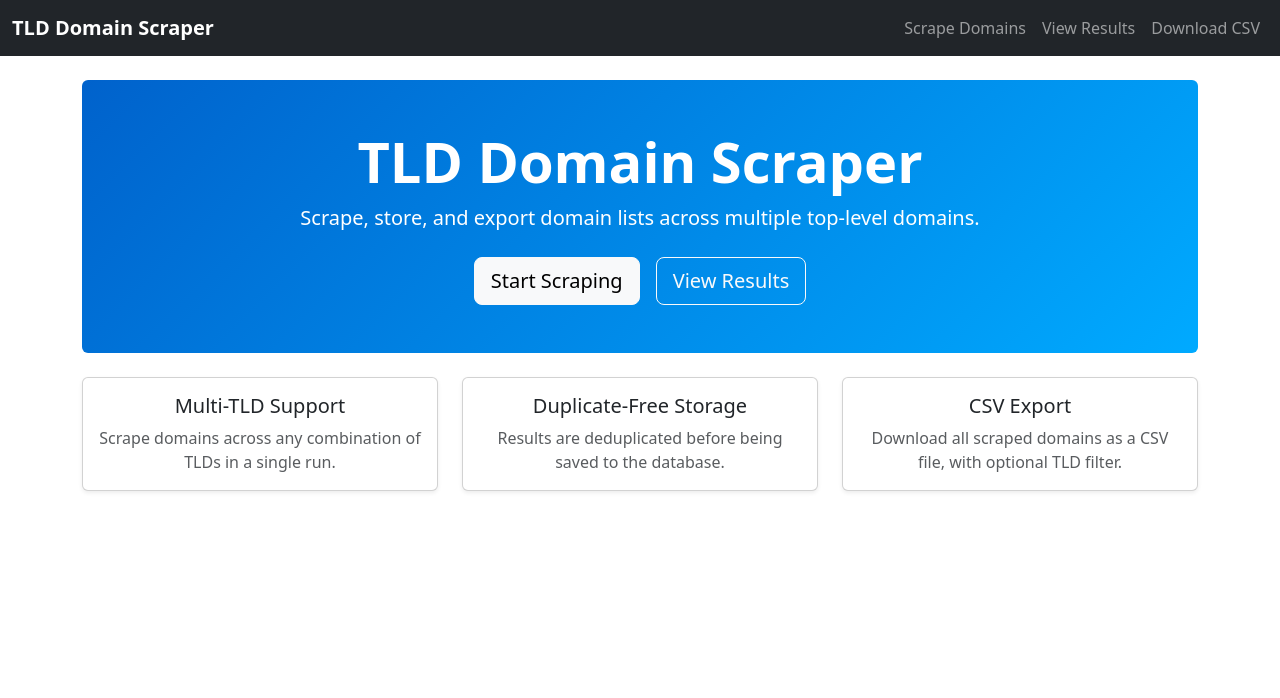
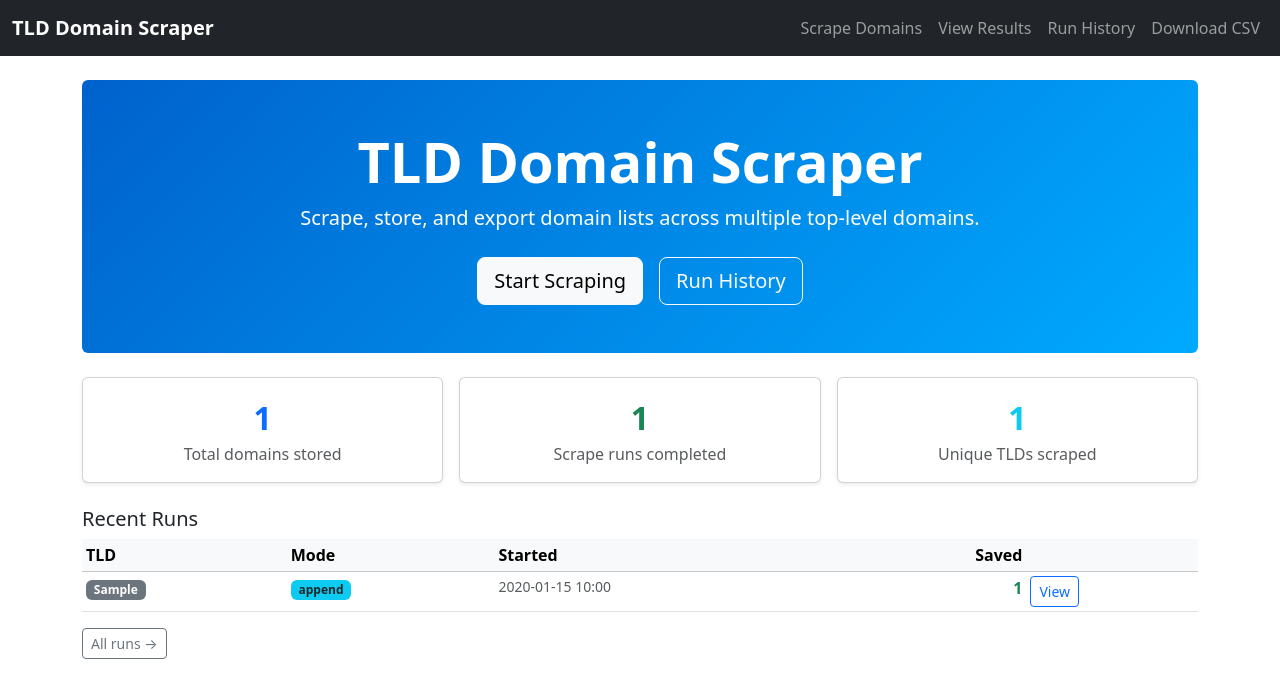
Before and after one commit to allamiro/TLD-Domain-Scraper, a Flask app: page / in a window 1280 px wide. Shown: the top 698 px of the page. Run offline with Flask 3, Linux system fonts and the light colour scheme; tables that the repository leaves empty hold one stand-in row (values such as "Sample post").

Commit message:
feat: Enhance scraping functionality with run history and detailed tracking

```diff
--- a/tld-domain-scraper-webapp/app/routes.py
+++ b/tld-domain-scraper-webapp/app/routes.py
@@ -18,7 +18,7 @@ from flask import (
 )
 from selenium.common.exceptions import WebDriverException
 
-from app.models import Domain
+from app.models import Domain, ScrapeRun
 from app.scraper import run_scraper
 from app import jobs as job_store
 
@@ -30,15 +30,27 @@ RESULTS_PER_PAGE = 50
 
 @bp.route("/")
 def index():
-    return render_template("index.html")
+    total_domains = Domain.query.count()
+    total_runs    = ScrapeRun.query.count()
+    recent_runs   = (ScrapeRun.query
+                     .order_by(ScrapeRun.started_at.desc())
+                     .limit(5).all())
+    return render_template("index.html",
+                           total_domains=total_domains,
+                           total_runs=total_runs,
+                           recent_runs=recent_runs)
 
 
-# ── Scrape ──────────────────────────────────────────────────────────────────
+# ── Scrape ───────────────────────────────────────────────────────────────────
 
 @bp.route("/scrape", methods=["GET", "POST"])
 def scrape():
     if request.method == "POST":
-        raw = request.form.get("tlds", "").strip()
+        raw  = request.form.get("tlds", "").strip()
+        mode = request.form.get("mode", "append")
+        if mode not in ("append", "replace"):
+            mode = "append"
+
         if not raw:
             flash("Please enter at least one TLD.", "warning")
             return redirect(url_for("main.scrape"))
@@ -46,14 +58,13 @@ def scrape():
         tlds = [t.strip() for t in raw.split(",") if t.strip()]
         job_id = job_store.create_job(tlds)
 
-        # Run the scraper in a background thread so the request returns immediately
         app = current_app._get_current_object()
 
         def _run():
             job_store.start_job(job_id)
             with app.app_context():
                 try:
-                    inserted = run_scraper(tlds, job_id=job_id)
+                    inserted = run_scraper(tlds, job_id=job_id, mode=mode)
                     job_store.finish_job(job_id, inserted)
                 except WebDriverException as e:
                     job_store.fail_job(job_id, str(e.msg if hasattr(e, "msg") else e))
@@ -66,7 +77,7 @@ def scrape():
     return render_template("scrape.html")
 
 
-# ── Progress & status ────────────────────────────────────────────────────────
+# ── Progress & status ─────────────────────────────────────────────────────────
 
 @bp.route("/progress/<job_id>")
 def progress(job_id):
@@ -79,19 +90,53 @@ def progress(job_id):
 
 @bp.route("/status/<job_id>")
 def status(job_id):
-    """JSON endpoint polled by the progress page."""
     job = job_store.get_job(job_id)
     if not job:
         return jsonify({"error": "not found"}), 404
     return jsonify(job)
 
 
-# ── Results ──────────────────────────────────────────────────────────────────
+# ── Run history ───────────────────────────────────────────────────────────────
+
+@bp.route("/history")
+def history():
+    page = request.args.get("page", 1, type=int)
+    tld_filter = request.args.get("tld", "").strip()
+
+    query = ScrapeRun.query
+    if tld_filter:
+        query = query.filter(ScrapeRun.tld.ilike(f"%{tld_filter}%"))
+    query = query.order_by(ScrapeRun.started_at.desc())
+    pagination = query.paginate(page=page, per_page=20, error_out=False)
+
+    tld_list = [r.tld for r in ScrapeRun.query.with_entities(ScrapeRun.tld).distinct().all()]
+
+    return render_template(
+        "history.html",
+        runs=pagination.items,
+        pagination=pagination,
+        tld_list=sorted(tld_list),
+        tld_filter=tld_filter,
+    )
+
+
+@bp.route("/history/<int:run_id>")
+def run_detail(run_id):
+    run = ScrapeRun.query.get_or_404(run_id)
+    page = request.args.get("page", 1, type=int)
+    pagination = (Domain.query
+                  .filter_by(run_id=run_id)
+                  .order_by(Domain.url)
+                  .paginate(page=page, per_page=RESULTS_PER_PAGE, error_out=False))
+    return render_template("run_detail.html", run=run, pagination=pagination)
+
+
+# ── Results ───────────────────────────────────────────────────────────────────
 
 @bp.route("/results")
 def results():
-    page = request.args.get("page", 1, type=int)
-    tld_filter = request.args.get("tld", "").strip()
+    page         = request.args.get("page", 1, type=int)
+    tld_filter   = request.args.get("tld", "").strip()
     search_query = request.args.get("q", "").strip()
 
     query = Domain.query
@@ -99,14 +144,10 @@ def results():
         query = query.filter(Domain.tld.ilike(f"%{tld_filter}%"))
     if search_query:
         query = query.filter(Domain.url.ilike(f"%{search_query}%"))
-
-    query = query.order_by(Domain.timestamp.desc())
+    query = query.order_by(Domain.discovered_at.desc())
     pagination = query.paginate(page=page, per_page=RESULTS_PER_PAGE, error_out=False)
 
-    tld_list = [
-        row.tld
-        for row in Domain.query.with_entities(Domain.tld).distinct().all()
-    ]
+    tld_list = [r.tld for r in Domain.query.with_entities(Domain.tld).distinct().all()]
 
     return render_template(
         "results.html",
@@ -118,28 +159,38 @@ def results():
     )
 
 
-# ── Download ─────────────────────────────────────────────────────────────────
+# ── Download ──────────────────────────────────────────────────────────────────
 
 @bp.route("/download")
 def download():
     tld_filter = request.args.get("tld", "").strip()
+    run_id     = request.args.get("run_id", type=int)
+
     query = Domain.query
-    if tld_filter:
+    if run_id:
+        query = query.filter_by(run_id=run_id)
+    elif tld_filter:
         query = query.filter(Domain.tld.ilike(f"%{tld_filter}%"))
-
     domains = query.order_by(Domain.tld, Domain.url).all()
 
     output = io.StringIO()
     writer = csv.writer(output)
-    writer.writerow(["id", "url", "tld", "timestamp"])
+    writer.writerow(["id", "url", "tld", "run_id", "discovered_at"])
     for d in domains:
-        writer.writerow([d.id, d.url, d.tld, d.timestamp.isoformat()])
+        writer.writerow([d.id, d.url, d.tld, d.run_id,
+                         d.discovered_at.isoformat() if d.discovered_at else ""])
     output.seek(0)
 
-    filename = f"domains{'_' + tld_filter if tld_filter else ''}.csv"
+    if run_id:
+        fname = f"domains_run{run_id}.csv"
+    elif tld_filter:
+        fname = f"domains_{tld_filter}.csv"
+    else:
+        fname = "domains_all.csv"
+
     return send_file(
         io.BytesIO(output.getvalue().encode("utf-8")),
         mimetype="text/csv",
         as_attachment=True,
-        download_name=filename,
+        download_name=fname,
     )
--- a/tld-domain-scraper-webapp/app/templates/index.html
+++ b/tld-domain-scraper-webapp/app/templates/index.html
@@ -6,34 +6,76 @@
   <p class="lead mb-4">Scrape, store, and export domain lists across multiple top-level domains.</p>
   <div class="d-flex justify-content-center gap-3">
     <a class="btn btn-light btn-lg" href="{{ url_for('main.scrape') }}">Start Scraping</a>
-        <a class="btn btn-outline-light btn-lg" href="{{ url_for('main.results') }}">View Results</a>
+    <a class="btn btn-outline-light btn-lg" href="{{ url_for('main.history') }}">Run History</a>
   </div>
 </div>
 
-<div class="row g-4 text-center">
+<!-- Quick stats -->
+<div class="row g-3 mb-4 text-center">
   <div class="col-md-4">
-        <div class="card h-100 shadow-sm">
+    <div class="card shadow-sm h-100">
       <div class="card-body">
-                <h5 class="card-title">Multi-TLD Support</h5>
-                <p class="card-text text-muted">Scrape domains across any combination of TLDs in a single run.</p>
+        <div class="fs-2 fw-bold text-primary">{{ total_domains }}</div>
+        <div class="text-muted">Total domains stored</div>
       </div>
     </div>
   </div>
   <div class="col-md-4">
-        <div class="card h-100 shadow-sm">
+    <div class="card shadow-sm h-100">
       <div class="card-body">
-                <h5 class="card-title">Duplicate-Free Storage</h5>
-                <p class="card-text text-muted">Results are deduplicated before being saved to the database.</p>
+        <div class="fs-2 fw-bold text-success">{{ total_runs }}</div>
+        <div class="text-muted">Scrape runs completed</div>
       </div>
     </div>
   </div>
   <div class="col-md-4">
-        <div class="card h-100 shadow-sm">
+    <div class="card shadow-sm h-100">
       <div class="card-body">
-                <h5 class="card-title">CSV Export</h5>
-                <p class="card-text text-muted">Download all scraped domains as a CSV file, with optional TLD filter.</p>
+        <div class="fs-2 fw-bold text-info">
+          {{ recent_runs | map(attribute='tld') | unique | list | length }}
+        </div>
+        <div class="text-muted">Unique TLDs scraped</div>
       </div>
     </div>
   </div>
 </div>
+
+<!-- Recent runs -->
+{% if recent_runs %}
+<h5 class="mb-2">Recent Runs</h5>
+<div class="table-responsive">
+  <table class="table table-sm table-hover">
+    <thead class="table-light">
+      <tr>
+        <th>TLD</th>
+        <th>Mode</th>
+        <th>Started</th>
+        <th class="text-end">Saved</th>
+        <th></th>
+      </tr>
+    </thead>
+    <tbody>
+      {% for run in recent_runs %}
+      <tr>
+        <td><span class="badge bg-secondary">{{ run.tld }}</span></td>
+        <td>
+          {% if run.mode == "replace" %}
+            <span class="badge bg-warning text-dark">replace</span>
+          {% else %}
+            <span class="badge bg-info text-dark">append</span>
+          {% endif %}
+        </td>
+        <td class="small text-muted">{{ run.started_at.strftime('%Y-%m-%d %H:%M') if run.started_at else '—' }}</td>
+        <td class="text-end text-success fw-semibold">{{ run.domains_inserted }}</td>
+        <td>
+          <a href="{{ url_for('main.run_detail', run_id=run.id) }}"
+             class="btn btn-outline-primary btn-sm">View</a>
+        </td>
+      </tr>
+      {% endfor %}
+    </tbody>
+  </table>
+</div>
+<a href="{{ url_for('main.history') }}" class="btn btn-outline-secondary btn-sm">All runs →</a>
+{% endif %}
 {% endblock %}
--- a/tld-domain-scraper-webapp/app/templates/layout.html
+++ b/tld-domain-scraper-webapp/app/templates/layout.html
@@ -22,6 +22,9 @@
                     </li>
                     <li class="nav-item">
                         <a class="nav-link" href="{{ url_for('main.results') }}">View Results</a>
+                    </li>
+                    <li class="nav-item">
+                        <a class="nav-link" href="{{ url_for('main.history') }}">Run History</a>
                     </li>
                     <li class="nav-item">
                         <a class="nav-link" href="{{ url_for('main.download') }}">Download CSV</a>
```
Also changed, not shown: tld-domain-scraper-webapp/app/models.py (+35 -8 lines), tld-domain-scraper-webapp/app/scraper.py (+59 -21 lines), tld-domain-scraper-webapp/app/templates/history.html (added, +104 -0 lines), tld-domain-scraper-webapp/app/templates/results.html (+9 -2 lines), tld-domain-scraper-webapp/app/templates/run_detail.html (added, +122 -0 lines), tld-domain-scraper-webapp/app/templates/scrape.html (+29 -6 lines). Lines whose indentation alone changed are shown as unchanged.
